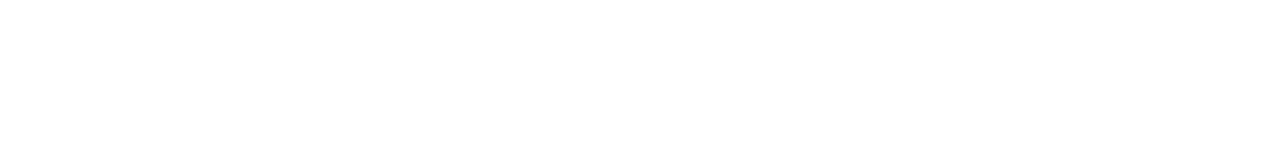
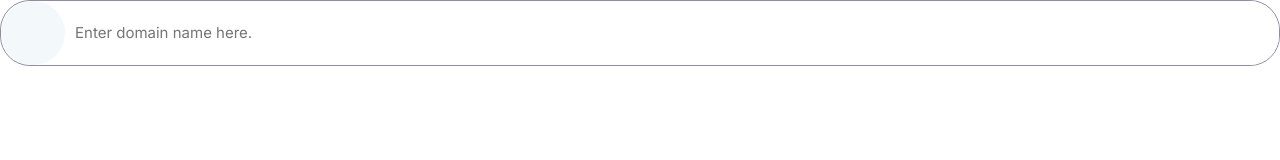
Before and after one commit to sada1988/moshify, a plain HTML site: page index.html in a window 1280 px wide. Drawn offline with Linux system fonts and the light colour scheme.

Commit message:
Input group

```diff
--- a/css/styles.css
+++ b/css/styles.css
@@ -3,7 +3,8 @@
   --color-secondary: #00d9ff;
   --color-accent: #ff3400;
   --color-headings: #1b0760;
-  --color-body: #918ca4;
+  --color-border: #918ca4;
+  --border-radius: 30px;
 }
 
 *,
@@ -244,16 +245,31 @@ a {
 
 /* Inputs */
 .input {
-  padding: 1.5rem 3.5rem;
-  border: 1px solid #ccc;
-  border-radius: 30px;
-  outline: 0;
+  border-radius: var(--border-radius);
+  border: 1px solid var(--color-border);
   color: var(--color-headings);
   font-size: 2rem;
+  outline: 0;
+  padding: 1.5rem 3.5rem;
+}
+s ::placeholder {
+  color: #cdcbd7;
 }
 
-::placeholder {
-  color: #cdcbd7;
+.input-group {
+  border: 1px solid var(--color-border);
+  border-radius: var(--border-radius);
+  display: flex;
+}
+
+.input-group .input {
+  border: 0;
+  flex-grow: 1;
+  padding: 1.5rem 1rem;
+}
+
+.input-group .btn {
+  margin: 4px;
 }
 
 @media screen and (min-width: 1024px) {
--- a/index.html
+++ b/index.html
@@ -13,5 +13,14 @@
       rel="stylesheet"
     />
   </head>
-  <body></body>
+  <body>
+    <div class="input-group">
+      <span class="icon-container">
+        <svg class="icon icon--primary">
+          <use xlink:href="images/sprite.svg#wordpress"></use>
+        </svg>
+      </span>
+      <input type="text" class="input" placeholder="Enter domain name here." />
+    </div>
+  </body>
 </html>
```
